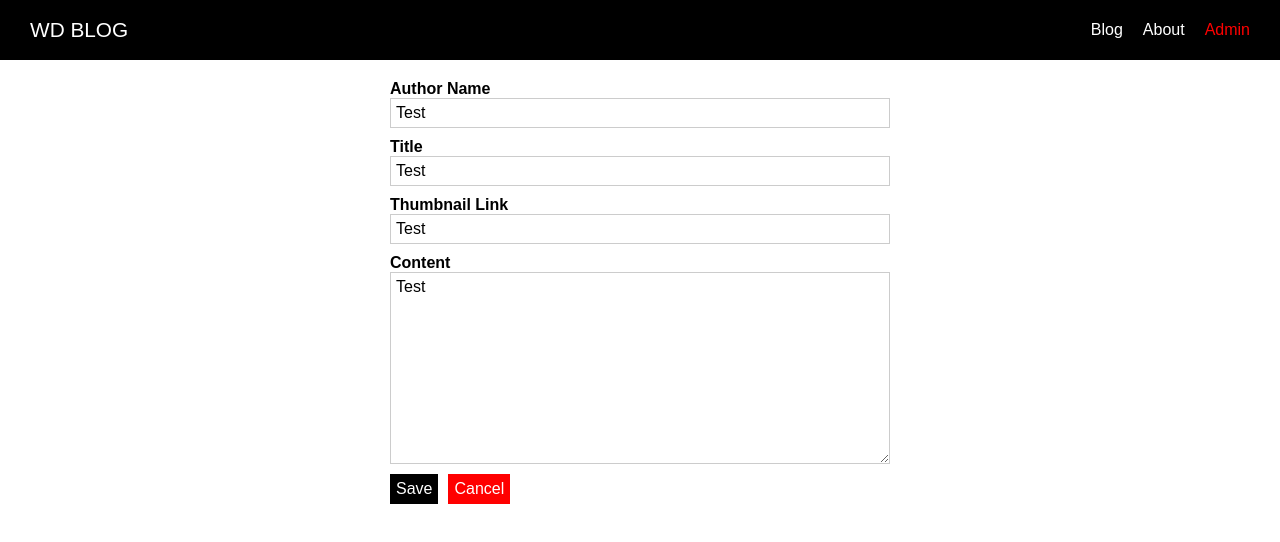
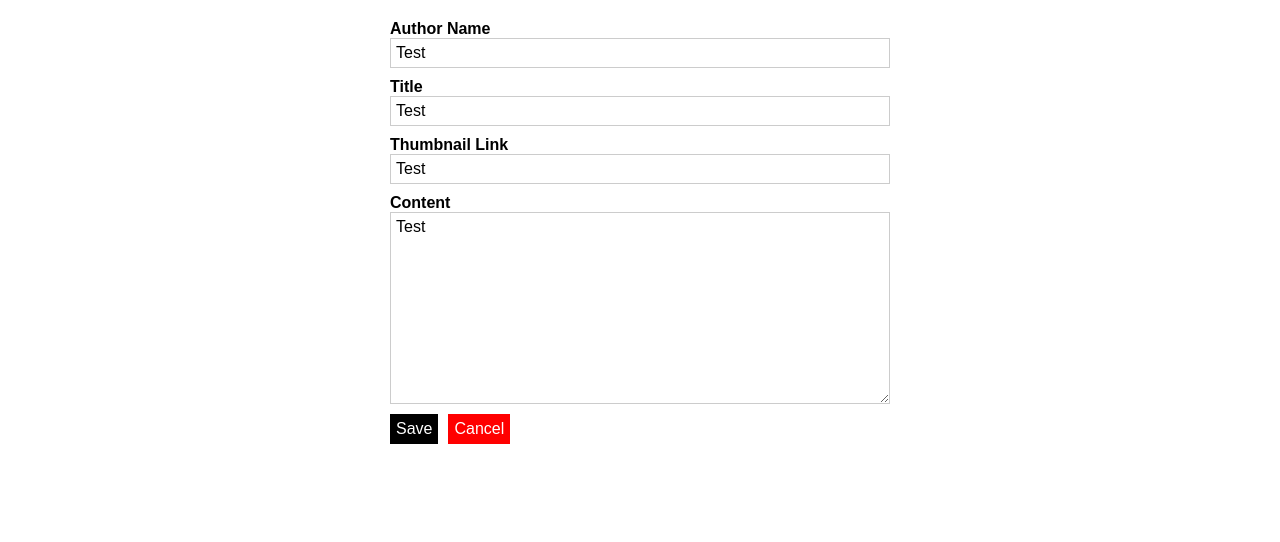
Before and after one commit to austinengelbrecht/Learning-Nuxt-Blog-Site, a Nuxt app: page /admin/1 in a window 1280 px wide. Shown: the top 542 px of the page. Built offline with nearby package versions, Linux system fonts and the light colour scheme.

Commit message:
Add in new layouts

```diff
--- /dev/null
+++ b/layouts/admin.vue
@@ -0,0 +1,17 @@
+<template>
+  <div>
+    <nuxt/>
+  </div>
+</template>
+
+
+
+<style>
+html {
+  font-family: sans-serif;
+}
+
+body{
+  margin: 0;
+}
+</style>
--- /dev/null
+++ b/layouts/error.vue
@@ -0,0 +1,22 @@
+<template>
+  <div class="error-page">
+    <h1>Oops, something went wrong!</h1>
+    <p>Back to <a href="/">safety</a>!</p>
+  </div>
+</template>
+
+<style scoped>
+.error-page {
+  text-align: center;
+}
+
+.error-page a {
+  text-decoration: none;
+  color: red;
+}
+
+.error-page a:hover,
+.error-page a:active {
+  color: salmon;
+}
+</style>
--- a/pages/admin/_postId/index.vue
+++ b/pages/admin/_postId/index.vue
@@ -10,6 +10,7 @@
 import AdminPostForm from '@/components/admin/AdminPostForm';
 
 export default {
+  layout:'admin',
   components: {
     AdminPostForm,
     AdminPostForm
--- a/pages/admin/index.vue
+++ b/pages/admin/index.vue
@@ -15,6 +15,7 @@
 import AppButton from '@/components/UI/AppButton';
 
 export default {
+  layout:'admin',
   components: {
     PostList, AppButton
   }
--- a/pages/admin/new-post/index.vue
+++ b/pages/admin/new-post/index.vue
@@ -10,6 +10,7 @@
 import AdminPostForm from '@/components/admin/AdminPostForm';
 
 export default {
+  layout:'admin',
   components: {
     AdminPostForm
   }
```
